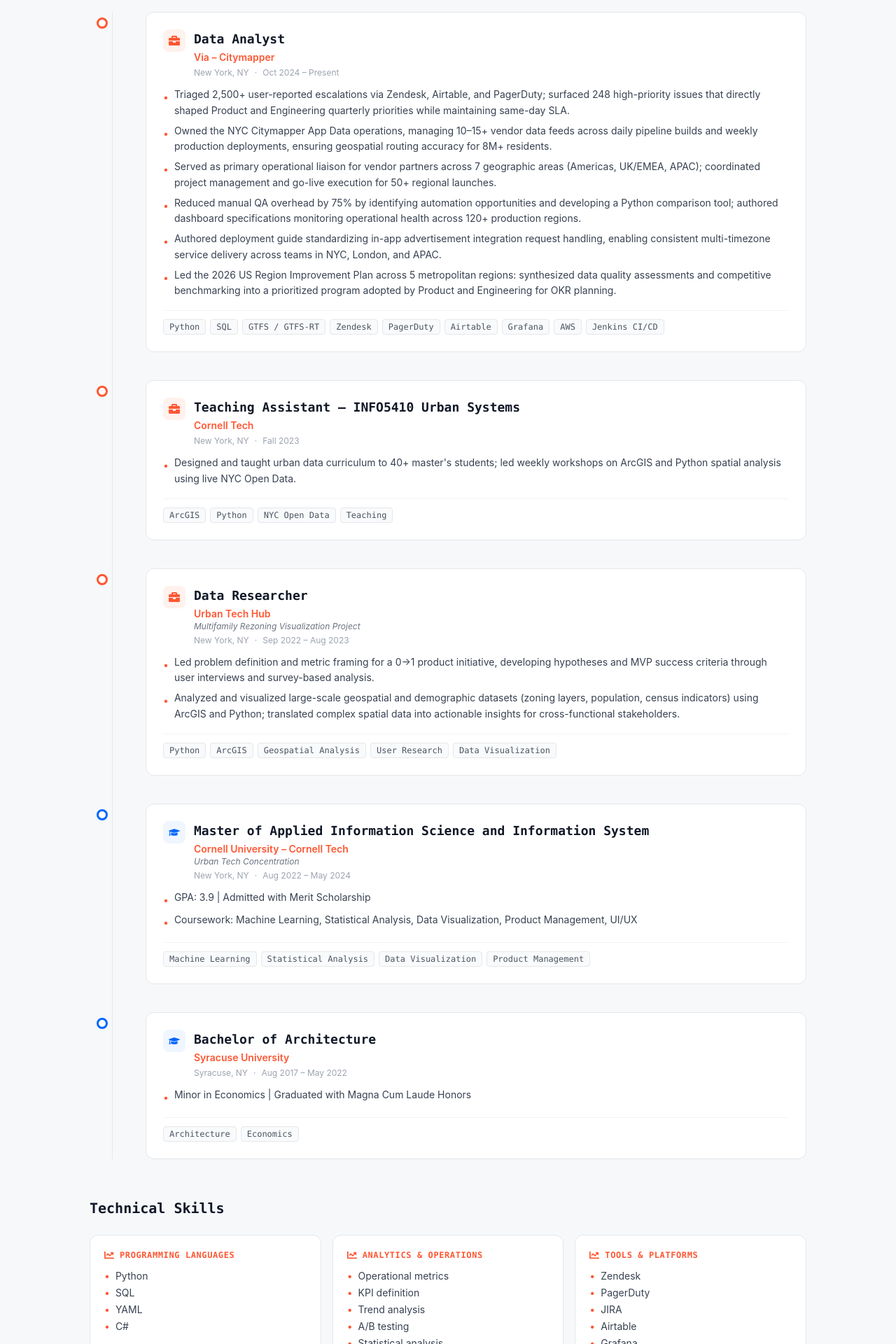
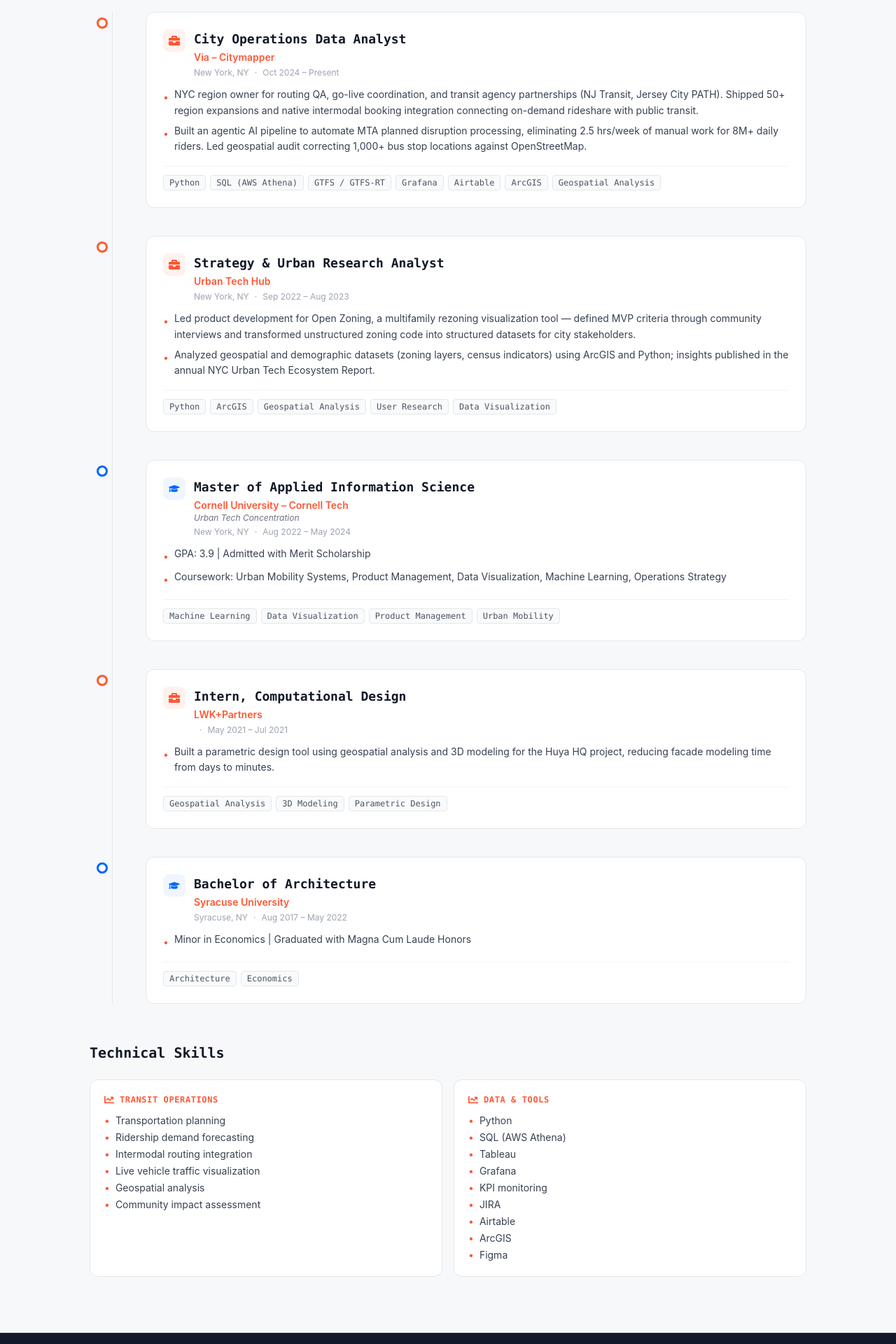
Before and after one commit to lrao01-su/lrao01-su.github.io, a React (Create React App) app: page /#/resume in a window 1280 px wide. Shown: the part 320-2240 px from the top of the page at 70% size. Built offline with nearby package versions, Linux system fonts and the light colour scheme.

Commit message:
update resume page

```diff
--- a/src/pages/Resume.jsx
+++ b/src/pages/Resume.jsx
@@ -1,62 +1,57 @@
-import { FaBriefcase, FaGraduationCap, FaChartLine } from 'react-icons/fa/index';
+import { FaBriefcase, FaGraduationCap, FaChartLine, FaDownload } from 'react-icons/fa/index';
 
 function Resume() {
   const experience = [
     {
       type: 'experience',
-      title: 'Data Analyst',
+      title: 'City Operations Data Analyst',
       company: 'Via – Citymapper',
       location: 'New York, NY',
       period: 'Oct 2024 – Present',
       description: [
-        'Triaged 2,500+ user-reported escalations via Zendesk, Airtable, and PagerDuty; surfaced 248 high-priority issues that directly shaped Product and Engineering quarterly priorities while maintaining same-day SLA.',
-        'Owned the NYC Citymapper App Data operations, managing 10–15+ vendor data feeds across daily pipeline builds and weekly production deployments, ensuring geospatial routing accuracy for 8M+ residents.',
-        'Served as primary operational liaison for vendor partners across 7 geographic areas (Americas, UK/EMEA, APAC); coordinated project management and go-live execution for 50+ regional launches.',
-        'Reduced manual QA overhead by 75% by identifying automation opportunities and developing a Python comparison tool; authored dashboard specifications monitoring operational health across 120+ production regions.',
-        'Authored deployment guide standardizing in-app advertisement integration request handling, enabling consistent multi-timezone service delivery across teams in NYC, London, and APAC.',
-        'Led the 2026 US Region Improvement Plan across 5 metropolitan regions: synthesized data quality assessments and competitive benchmarking into a prioritized program adopted by Product and Engineering for OKR planning.'
+        'NYC region owner for routing QA, go-live coordination, and transit agency partnerships (NJ Transit, Jersey City PATH). Shipped 50+ region expansions and native intermodal booking integration connecting on-demand rideshare with public transit.',
+        'Built an agentic AI pipeline to automate MTA planned disruption processing, eliminating 2.5 hrs/week of manual work for 8M+ daily riders. Led geospatial audit correcting 1,000+ bus stop locations against OpenStreetMap.',
       ],
-      skills: ['Python', 'SQL', 'GTFS / GTFS-RT', 'Zendesk', 'PagerDuty', 'Airtable', 'Grafana', 'AWS', 'Jenkins CI/CD']
+      skills: ['Python', 'SQL (AWS Athena)', 'GTFS / GTFS-RT', 'Grafana', 'Airtable', 'ArcGIS', 'Geospatial Analysis']
     },
     {
       type: 'experience',
-      title: 'Data Researcher',
+      title: 'Strategy & Urban Research Analyst',
       company: 'Urban Tech Hub',
       location: 'New York, NY',
       period: 'Sep 2022 – Aug 2023',
-      subtitle: 'Multifamily Rezoning Visualization Project',
       description: [
-        'Led problem definition and metric framing for a 0→1 product initiative, developing hypotheses and MVP success criteria through user interviews and survey-based analysis.',
-        'Analyzed and visualized large-scale geospatial and demographic datasets (zoning layers, population, census indicators) using ArcGIS and Python; translated complex spatial data into actionable insights for cross-functional stakeholders.'
+        'Led product development for Open Zoning, a multifamily rezoning visualization tool — defined MVP criteria through community interviews and transformed unstructured zoning code into structured datasets for city stakeholders.',
+        'Analyzed geospatial and demographic datasets (zoning layers, census indicators) using ArcGIS and Python; insights published in the annual NYC Urban Tech Ecosystem Report.',
       ],
       skills: ['Python', 'ArcGIS', 'Geospatial Analysis', 'User Research', 'Data Visualization']
     },
     {
       type: 'experience',
-      title: 'Teaching Assistant – INFO5410 Urban Systems',
-      company: 'Cornell Tech',
-      location: 'New York, NY',
-      period: 'Fall 2023',
+      title: 'Intern, Computational Design',
+      company: 'LWK+Partners',
+      location: '',
+      period: 'May 2021 – Jul 2021',
       description: [
-        'Designed and taught urban data curriculum to 40+ master\'s students; led weekly workshops on ArcGIS and Python spatial analysis using live NYC Open Data.'
+        'Built a parametric design tool using geospatial analysis and 3D modeling for the Huya HQ project, reducing facade modeling time from days to minutes.',
       ],
-      skills: ['ArcGIS', 'Python', 'NYC Open Data', 'Teaching']
+      skills: ['Geospatial Analysis', '3D Modeling', 'Parametric Design']
     }
   ];
 
   const education = [
     {
       type: 'education',
-      title: 'Master of Applied Information Science and Information System',
+      title: 'Master of Applied Information Science',
       company: 'Cornell University – Cornell Tech',
       location: 'New York, NY',
       period: 'Aug 2022 – May 2024',
       subtitle: 'Urban Tech Concentration',
       description: [
         'GPA: 3.9 | Admitted with Merit Scholarship',
-        'Coursework: Machine Learning, Statistical Analysis, Data Visualization, Product Management, UI/UX'
+        'Coursework: Urban Mobility Systems, Product Management, Data Visualization, Machine Learning, Operations Strategy'
       ],
-      skills: ['Machine Learning', 'Statistical Analysis', 'Data Visualization', 'Product Management']
+      skills: ['Machine Learning', 'Data Visualization', 'Product Management', 'Urban Mobility']
     },
     {
       type: 'education',
@@ -72,21 +67,19 @@
   ];
 
   const skills = {
-    'Programming Languages': ['Python', 'SQL', 'YAML', 'C#'],
-    'Analytics & Operations': [
-      'Operational metrics',
-      'KPI definition',
-      'Trend analysis',
-      'A/B testing',
-      'Statistical analysis',
-      'Competitive benchmarking',
-      'User behavior analysis'
+    'Transit Operations': [
+      'Transportation planning',
+      'Ridership demand forecasting',
+      'Intermodal routing integration',
+      'Live vehicle traffic visualization',
+      'Geospatial analysis',
+      'Community impact assessment'
     ],
-    'Tools & Platforms': [
-      'Zendesk', 'PagerDuty', 'JIRA', 'Airtable',
-      'Grafana', 'AWS (S3, Athena, IAM)',
-      'Git/GitHub', 'Jenkins CI/CD',
-      'GTFS / GTFS-RT', 'ArcGIS', 'Streamlit'
+    'Data & Tools': [
+      'Python', 'SQL (AWS Athena)',
+      'Tableau', 'Grafana',
+      'KPI monitoring', 'JIRA',
+      'Airtable', 'ArcGIS', 'Figma'
     ]
   };
 
@@ -108,10 +101,10 @@
               Resume
             </h1>
             <p className="text-base text-gray-600 dark:text-gray-400 mb-1">
-              Linjing Rao &middot; Data Analyst at <span className="font-semibold text-[#FF5733] dark:text-[#FF6B47]">Citymapper</span> (Via Transportation)
+              Linjing Rao &middot; City Operations Data Analyst at <span className="font-semibold text-[#FF5733] dark:text-[#FF6B47]">Citymapper</span> (Via Transportation)
             </p>
             <p className="text-sm text-gray-500 dark:text-gray-400 mb-2">
-              Urban mobility data, GTFS pipelines, transit partnerships, applied AI/ML
+              Urban mobility data, transit operations, intermodal integrations, geospatial analysis
             </p>
             <div className="flex flex-wrap items-center gap-3 text-sm">
               <span className="text-gray-500 dark:text-gray-400">New York, NY</span>
@@ -121,6 +114,14 @@
               <a href="https://github.com/lrao01-su" target="_blank" rel="noopener noreferrer" className="text-[#FF5733] dark:text-[#FF6B47] hover:underline text-sm">GitHub</a>
             </div>
           </div>
+          <a
+            href="/Linjing_Rao_Resume.pdf"
+            download
+            className="flex items-center gap-2 px-4 py-2 bg-[#FF5733] hover:bg-[#e04a2a] text-white text-sm font-semibold rounded-lg transition-colors shrink-0"
+          >
+            <FaDownload className="w-3.5 h-3.5" />
+            Download PDF
+          </a>
         </div>
 
         {/* Timeline */}
@@ -184,7 +185,7 @@
         {/* Technical Skills */}
         <section className="mt-14">
           <h2 className="text-xl font-bold text-gray-900 dark:text-gray-100 mb-6">Technical Skills</h2>
-          <div className="grid grid-cols-1 md:grid-cols-3 gap-4">
+          <div className="grid grid-cols-1 md:grid-cols-2 gap-4">
             {Object.entries(skills).map(([category, skillList]) => (
               <div key={category} className="bg-white dark:bg-[#161B22] rounded-xl border border-gray-200 dark:border-[#30363D] p-5">
                 <div className="flex items-center gap-2 mb-3">
```
Also changed, not shown: 2 other files (tests, documents, lock files or other folders).
